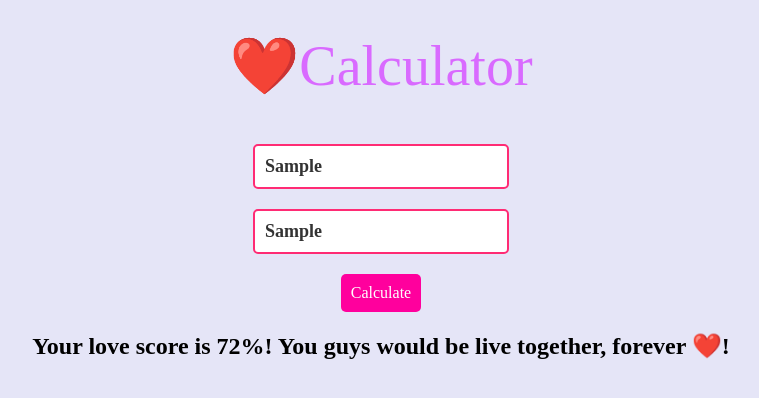
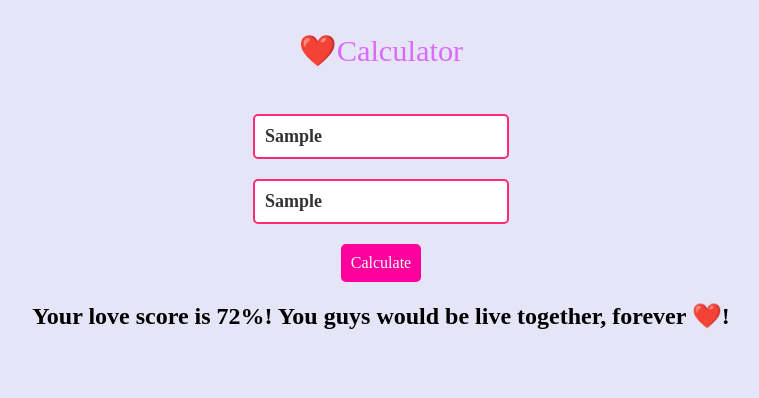
Before and after one commit to anshulraigh/loveCalculator, a plain HTML site: page Index.html in a window 1280 px wide. Both pictures are taken after typing "Sample", "Sample" into the empty fields and a click on the button "Calculate". Shown: the whole page, without its empty margins (259-1018 px from the left). Drawn offline with Linux system fonts and the light colour scheme.

Commit message:
Update Index.html

```diff
--- a/Index.html
+++ b/Index.html
@@ -1,185 +1,104 @@
 <!DOCTYPE html>
-
 <html lang="en">
 
 <head>
-
   <meta charset="UTF-8">
-
   <meta http-equiv="X-UA-Compatible" content="IE=edge">
-
   <meta name="viewport" content="width=device-width, initial-scale=1.0">
-
   <title>Love Calculator</title>
-
   <style>
-
- body {
-
-  font-family:"cursive";
-
-  background-color: #e5e5f7;
-
-opacity: 1;
-
-background-image:  radial-gradient(#444cf7 0.55px, transparent 0.55px), radial-gradient(#444cf7 0.55px, #e5e5f7 0.55px);
-
-background-size: 22px 22px;
-
-background-position: 0 0,11px 11px;
-
-}
+    body {
+      font-family: "cursive";
+      background-color: #e5e5f7;
+      opacity: 1;
+      background-image: radial-gradient(#444cf7 0.55px, transparent 0.55px), radial-gradient(#444cf7 0.55px, #e5e5f7 0.55px);
+      background-size: 22px 22px;
+      background-position: 0 0, 11px 11px;
+    }
 
     input[type="text"] {
-
       display: block;
-
       border: 2px solid #ff2b74;
-
       border-radius: 5px;
-
       padding: 10px;
-
       margin: 20px;
-
       font-size: 18px;
-
-      font-weight:600;
-
-     font-family:"cursive";
-
+      font-weight: 600;
+      font-family: "cursive";
       color: #333;
-
     }
 
     label {
-
       display: block;
-
       font-size: 18px;
-
       font-weight: bold;
-
       margin-bottom: 5px;
-
     }
 
     button {
-
       display: block;
-
       margin-top: 20px;
-
       padding: 10px;
-
       border-radius: 5px;
-
       font-size: 16px;
-
-       font-family:"cursive";
-
+      font-family: "cursive";
       color: #fff;
-
-      background-color:#ff009d;
-
+      background-color: #ff009d;
       border: none;
-
     }
 
     #para {
-
       font-size: 24px;
-
       font-weight: bold;
-
       margin-top: 20px;
-
     }
 
-    header{
-
-        padding:25px;
-
-        font-size:3.5em;
-
-        color:#d96aff
-
+    header {
+      padding: 25px;
+      font-size: 1.9em;
+      color: #d96aff
     }
-
   </style>
-
 </head>
 
 <body>
-
   <center>
-
-      <header></h1>❤️Calculator</h1> </header>
-
+    <header>
+      </h1>❤️Calculator</h1>
+    </header>
     <div>
 
-
-
       <input placeholder="Crush Name" type="text" id="cname" required>
-
     </div>
-
     <div>
 
-
-
       <input placeholder="Your Name" type="text" id="yname" required>
-
     </div>
-
     <button onclick="myFunction()">Calculate</button>
-
     <p id="para"></p>
-
   </center>
 
   <script>
-
     function myFunction() {
-
       var para = document.getElementById("para");
-
-      var cname = document.getElementById("cname").value;
-
-      var yname = document.getElementById("yname").value;
+      var cname = document.getElementById("cname").value.toLowerCase();
+      var yname = document.getElementById("yname").value.toLowerCase();
 
       if (!cname || !yname) {
-
         para.textContent = "Enter your names to find your love score";
-
       } else {
-
-        var loveScore = Math.floor(Math.random() * 100) + 1;
-
+        var loveScore;
+        loveScore = Math.floor(Math.random() * 100) + 1;
         if (loveScore > 70) {
-
           para.textContent = "Your love score is " + loveScore + "%! You guys would be live together, forever ❤️!";
-
+        } else if (loveScore > 30 && loveScore <= 70) {
+          para.textContent = "Your love score is " + loveScore + " %" + " You may check again 😃";
+        } else {
+          para.textContent = "Your love score is " + loveScore + " %" + " You go together like oil and water 🌊";
         }
-
-        if (loveScore > 30 && loveScore <= 70) {
-
-          para.textContent = "Your love score is " + loveScore + " %" + " You may check again 😃";
-
-        }
-
-        if (loveScore <= 30) {
-
-          para.textContent = "Your love score is " + loveScore + " %" + " You go together like oil and water 🌊";
-
-        }
-
       }
-
     }
-
   </script>
-
 </body>
 
 </html>
```
